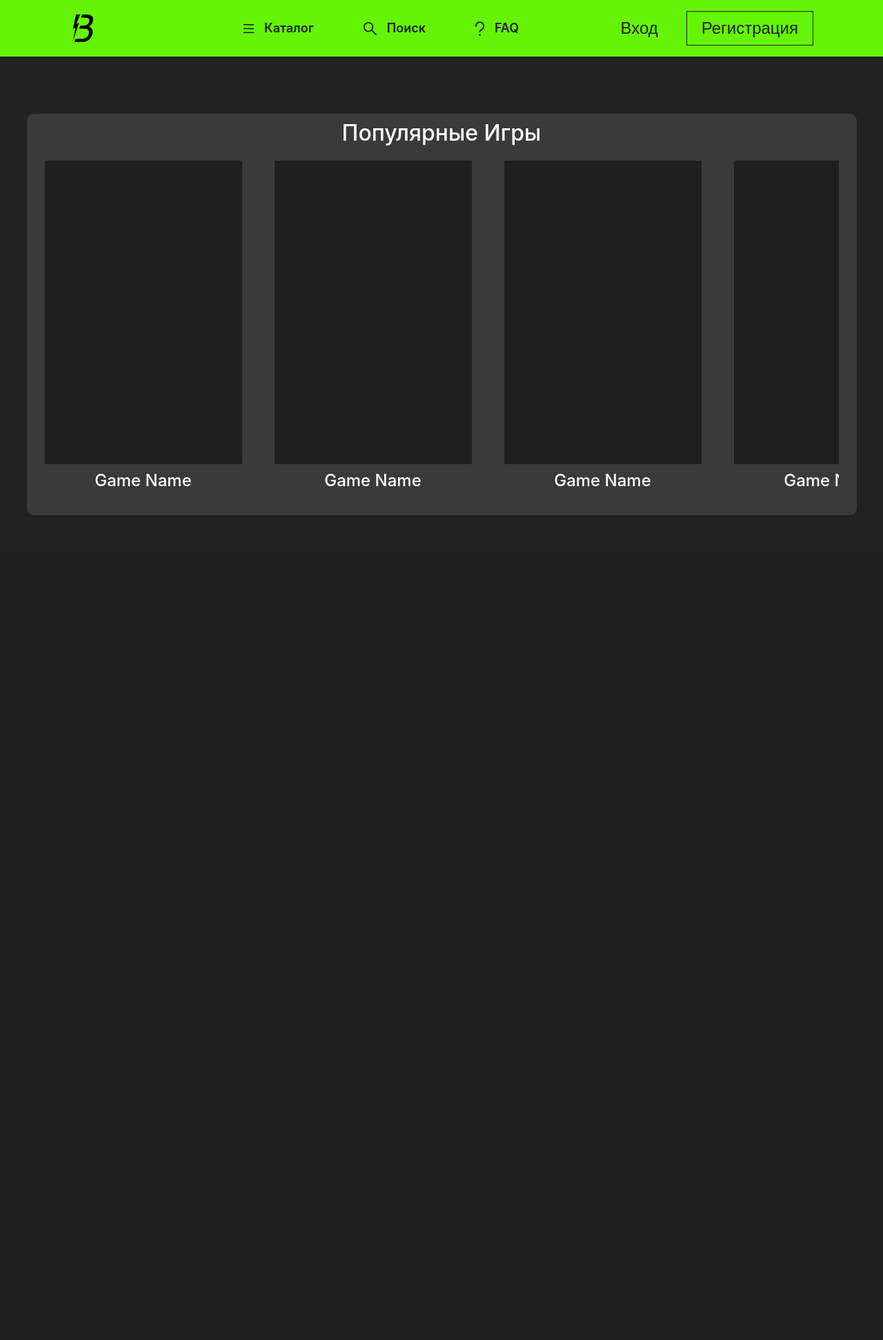
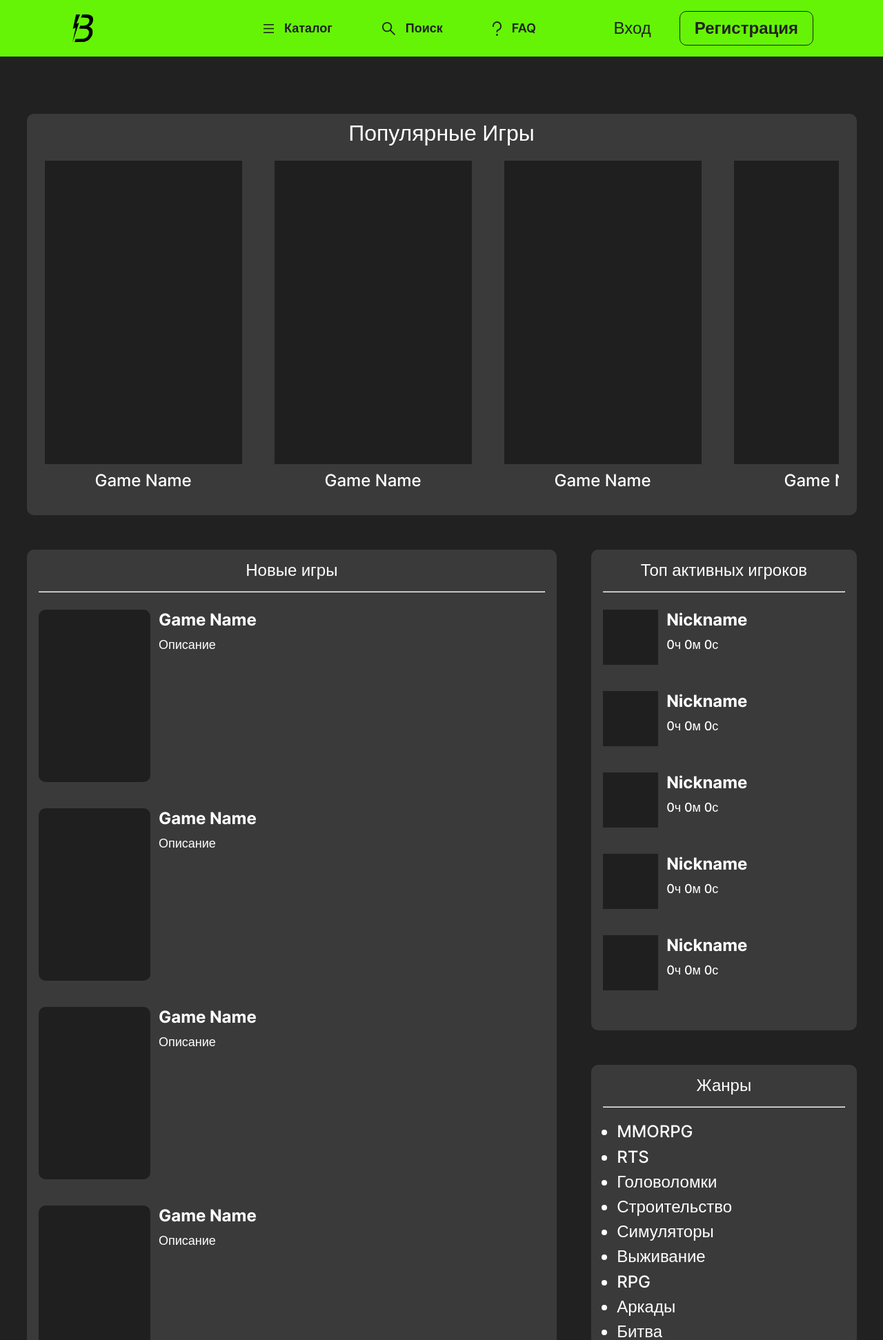
Before and after one commit to TheLisdan/BrowserBlitz, a PHP site: page / in a window 1280 px wide. Shown: the top 1943 px of the page at 69% size. Before the commit the page ends 747 px from the top, so only its background shows below. Run offline with PHP 8.4, Linux system fonts and the light colour scheme; some libraries are stand-ins or nearby versions.

Commit message:
Added other sections + fixes

```diff
--- a/css/fonts.css
+++ b/css/fonts.css
@@ -1,3 +1,11 @@
+/* inter-300 - latin */
+@font-face {
+  font-display: swap; /* Check https://developer.mozilla.org/en-US/docs/Web/CSS/@font-face/font-display for other options. */
+  font-family: 'Inter';
+  font-style: normal;
+  font-weight: 300;
+  src: url('../fonts/inter-v13-latin-300.woff2') format('woff2'); /* Chrome 36+, Opera 23+, Firefox 39+, Safari 12+, iOS 10+ */
+}
 /* inter-regular - latin */
 @font-face {
     font-display: swap; /* Check https://developer.mozilla.org/en-US/docs/Web/CSS/@font-face/font-display for other options. */
--- a/css/style.css
+++ b/css/style.css
@@ -6,12 +6,22 @@ html {
     box-sizing: inherit;
 }
 
+html, * {
+    scrollbar-width: thin;
+    scrollbar-color: #3A3A3A #212121;
+}
+
 a, a:active, a:visited, a:hover {
+    text-decoration: none;
+    color: #FFF;
+}
+
+header a, header a:active, header a:visited, header a:hover {
     text-decoration: none;
     color: #212121;
 }
 
-main, footer {
+main {
     max-width: 1203px;
     margin: 0 auto;
 }
@@ -19,6 +29,16 @@ main, footer {
 section {
     background-color: #3A3A3A;
     border-radius: 10px;
+    display: flex;
+    flex-direction: column;
+    align-items: center;
+}
+
+hr {
+    width: 100%;
+    border: 1px 0 0 0 solid #FFF;
+    margin-top: 0;
+    margin-bottom: 25px;
 }
 
 body {
@@ -31,12 +51,19 @@ body {
 
 header {
     position: sticky;
-    display: flex;
-    justify-content: space-between;
-    align-items: center;
+    top: 0;
     padding: 16px 101px 16px 105px;
     background-color: #65F406;
     margin-bottom: 83px;
+}
+
+.header__wrapper {
+    margin: 0 auto;
+    max-width: 1200px;
+    display: flex;
+    flex-wrap: nowrap;
+    justify-content: space-between;
+    align-items: center;
 }
 
 header nav ul {
@@ -69,7 +96,7 @@ header nav ul {
 }
 
 .header__left-logo {
-    margin-right: 218px;
+    margin-right: 247px;
 }
 
 .header__right {
@@ -87,13 +114,13 @@ header nav ul {
     padding: 10px 21px;
     border: 1px solid #212121;
     border-radius: 0;
+    font-weight: 600;
+    border-radius: 10px;
 }
 
 .popular {
-    display: flex;
-    flex-direction: column;
-    align-items: center;
     padding: 12px 26px 38px 26px;
+    margin-bottom: 50px;
 }
 
 .popular h1 {
@@ -120,3 +147,108 @@ header nav ul {
     height: 440px;
     margin-bottom: 12px;
 }
+
+.wrapper {
+    display: grid;
+    grid-template-columns: 2fr 1fr;
+    grid-column-gap: 50px;
+    line-height: 80%;
+    margin-bottom: 300px;
+}
+
+.wrapper section {
+    padding: 20px 17px;
+}
+
+.wrapper h1 {
+    font-weight: 500;
+    font-size: 24px;
+    margin-bottom: 21px;
+}
+
+.catalog__card {
+    display: flex;
+    align-self: flex-start;
+    margin-bottom: 38px;
+}
+
+.catalog__card:last-child {
+    margin-bottom: 0;
+}
+
+.catalog__card img {
+    width: 162.5px;
+    height: 250px;
+    border-radius: 10px;
+    margin-right: 12px;
+}
+
+.catalog__card-info {
+    margin-top: 5px;
+}
+
+.catalog__card-info h2 {
+    font-weight: 700;
+    margin-bottom: 17px;
+}
+
+.catalog__card-info p {
+    font-size: 18px;
+}
+
+.top {
+    margin-bottom: 50px;
+}
+
+.top__card {
+    display: flex;
+    align-self: flex-start;
+    margin-bottom: 38px;
+}
+
+.top__card img {
+    width: 80px;
+    height: 80px;
+    margin-right: 12px;
+}
+
+.top__card-info {
+    margin-top: 5px;
+}
+
+.top__card-info h2 {
+    font-weight: 700;
+    margin-bottom: 17px;
+}
+
+.top__card-info p {
+    font-size: 18px;
+}
+
+.genres ul {
+    align-self: flex-start;
+    list-style-type: disc;
+    margin-left: 20px;
+}
+
+.genres li {
+    margin-bottom: 17px;
+}
+
+footer {
+    display: flex;
+    justify-content: space-between;
+    align-items: center;
+    font-size: 20px;
+    font-weight: 300;
+    padding: 60px 74px 60px 95px;
+    background-color: #3A3A3A;
+}
+
+.footer__left a, .footer__left b {
+    font-weight: 600;
+}
+
+.footer__right a {
+    text-decoration: underline;
+}
--- a/index.html
+++ b/index.html
@@ -4,6 +4,7 @@
     <meta charset="UTF-8">
     <meta name="viewport" content="width=device-width, initial-scale=1.0">
     <link rel="stylesheet" href="./css/reset.css">
+    <link rel="stylesheet" href="./css/fonts.css">
     <link rel="stylesheet" href="./css/style.css">
     <link rel="stylesheet" href="./fa/all.min.css">
     <title>BrowserBlitz</title>
@@ -13,6 +14,7 @@
 <body>
     <script src="./fa/all.min.js"></script>
     <header>
+        <div class="header__wrapper">
             <div class="header__left">
                 <a href="#" class="header__left-logo">
                     <img src="./img/svg/logo.svg" alt="logo">
@@ -28,6 +30,7 @@
             <div class="header__right">
                 <button class="header__right-login">Вход</button>
                 <button class="header__right-registration">Регистрация</button>
+            </div>
         </div>
     </header>
 
@@ -53,6 +56,157 @@
                 </div>
             </div>
         </section>
+
+        <div class="wrapper">
+            <section class="catalog">
+                <h1>Новые игры</h1>
+                <hr>
+                <div class="catalog__card">
+                    <img src="./img/svg/gamezag.svg" alt="Game">
+                    <div class="catalog__card-info">
+                        <h2>Game Name</h2>
+                        <p>Описание</p>
+                    </div>
+                </div>
+                <div class="catalog__card">
+                    <img src="./img/svg/gamezag.svg" alt="Game">
+                    <div class="catalog__card-info">
+                        <h2>Game Name</h2>
+                        <p>Описание</p>
+                    </div>
+                </div>
+                <div class="catalog__card">
+                    <img src="./img/svg/gamezag.svg" alt="Game">
+                    <div class="catalog__card-info">
+                        <h2>Game Name</h2>
+                        <p>Описание</p>
+                    </div>
+                </div>
+                <div class="catalog__card">
+                    <img src="./img/svg/gamezag.svg" alt="Game">
+                    <div class="catalog__card-info">
+                        <h2>Game Name</h2>
+                        <p>Описание</p>
+                    </div>
+                </div>
+                <div class="catalog__card">
+                    <img src="./img/svg/gamezag.svg" alt="Game">
+                    <div class="catalog__card-info">
+                        <h2>Game Name</h2>
+                        <p>Описание</p>
+                    </div>
+                </div>
+                <div class="catalog__card">
+                    <img src="./img/svg/gamezag.svg" alt="Game">
+                    <div class="catalog__card-info">
+                        <h2>Game Name</h2>
+                        <p>Описание</p>
+                    </div>
+                </div>
+                <div class="catalog__card">
+                    <img src="./img/svg/gamezag.svg" alt="Game">
+                    <div class="catalog__card-info">
+                        <h2>Game Name</h2>
+                        <p>Описание</p>
+                    </div>
+                </div>
+                <div class="catalog__card">
+                    <img src="./img/svg/gamezag.svg" alt="Game">
+                    <div class="catalog__card-info">
+                        <h2>Game Name</h2>
+                        <p>Описание</p>
+                    </div>
+                </div>
+                <div class="catalog__card">
+                    <img src="./img/svg/gamezag.svg" alt="Game">
+                    <div class="catalog__card-info">
+                        <h2>Game Name</h2>
+                        <p>Описание</p>
+                    </div>
+                </div>
+            </section>
+
+            <div>
+                <section class="top">
+                    <h1>Топ активных игроков</h1>
+                    <hr>
+                    <div class="top__card">
+                        <img src="./img/svg/avatarzag.svg" alt="Avatar">
+                        <div class="top__card-info">
+                            <h2>Nickname</h2>
+                            <p>0ч 0м 0с</p>
+                        </div>
+                    </div>
+                    <div class="top__card">
+                        <img src="./img/svg/avatarzag.svg" alt="Avatar">
+                        <div class="top__card-info">
+                            <h2>Nickname</h2>
+                            <p>0ч 0м 0с</p>
+                        </div>
+                    </div>
+                    <div class="top__card">
+                        <img src="./img/svg/avatarzag.svg" alt="Avatar">
+                        <div class="top__card-info">
+                            <h2>Nickname</h2>
+                            <p>0ч 0м 0с</p>
+                        </div>
+                    </div>
+                    <div class="top__card">
+                        <img src="./img/svg/avatarzag.svg" alt="Avatar">
+                        <div class="top__card-info">
+                            <h2>Nickname</h2>
+                            <p>0ч 0м 0с</p>
+                        </div>
+                    </div>
+                    <div class="top__card">
+                        <img src="./img/svg/avatarzag.svg" alt="Avatar">
+                        <div class="top__card-info">
+                            <h2>Nickname</h2>
+                            <p>0ч 0м 0с</p>
+                        </div>
+                    </div>
+                </section>
+
+                <section class="genres">
+                    <h1>Жанры</h1>
+                    <hr>
+                    <ul>
+                        <li><a href="#">MMORPG</a></li>
+                        <li><a href="#">RTS</a></li>
+                        <li><a href="#">Головоломки</a></li>
+                        <li><a href="#">Строительство</a></li>
+                        <li><a href="#">Симуляторы</a></li>
+                        <li><a href="#">Выживание</a></li>
+                        <li><a href="#">RPG</a></li>
+                        <li><a href="#">Аркады</a></li>
+                        <li><a href="#">Битва</a></li>
+                        <li><a href="#">Квесты</a></li>
+                        <li><a href="#">Карточные</a></li>
+                        <li><a href="#">Гонки</a></li>
+                        <li><a href="#">Шутеры</a></li>
+                        <li><a href="#">Фэнтези</a></li>
+                        <li><a href="#">Платформеры</a></li>
+                        <li><a href="#">Тир</a></li>
+                        <li><a href="#">Спорт</a></li>
+                        <li><a href="#">Мистика</a></li>
+                        <li><a href="#">Викторины</a></li>
+                        <li><a href="#">Песочницы</a></li>
+                    </ul>
+                </section>
+            </div>
+        </div>
     </main>
+
+    <footer>
+        <div class="footer__left">
+            <p>Made by <b>HappyToo</b> & <a href="https://github.com/TheLisdan" target="_blank">Lisdan</a></p>
+        </div>
+
+        <img src="./img/svg/logo-white.svg" alt="BrowserBlitz">
+
+        <div class="footer__right">
+            <p>© 2024 <a href="https://thelisdan.github.io/BrowserBlitz/">BrowserBlitz</a>. All rights reserved</p>
+        </div>
+    </footer>
 </body>
 </html>
```
Also changed, not shown: fonts/inter-v13-latin-300.woff2 (added), fonts/inter-v13-latin-regular.woff2 (added), img/svg/avatarzag.svg (added), img/svg/logo-white.svg (added). Lines whose indentation alone changed are shown as unchanged.
